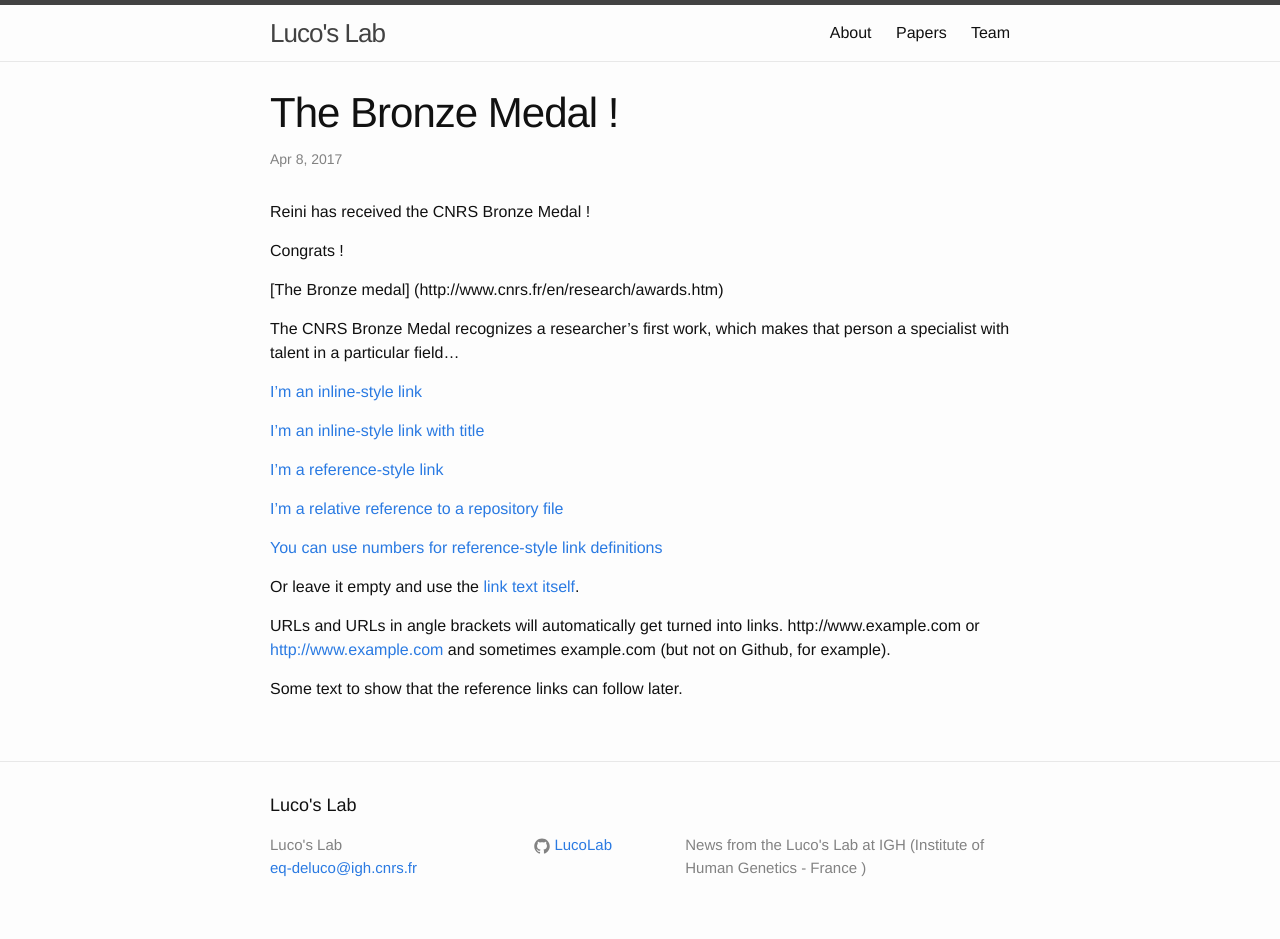
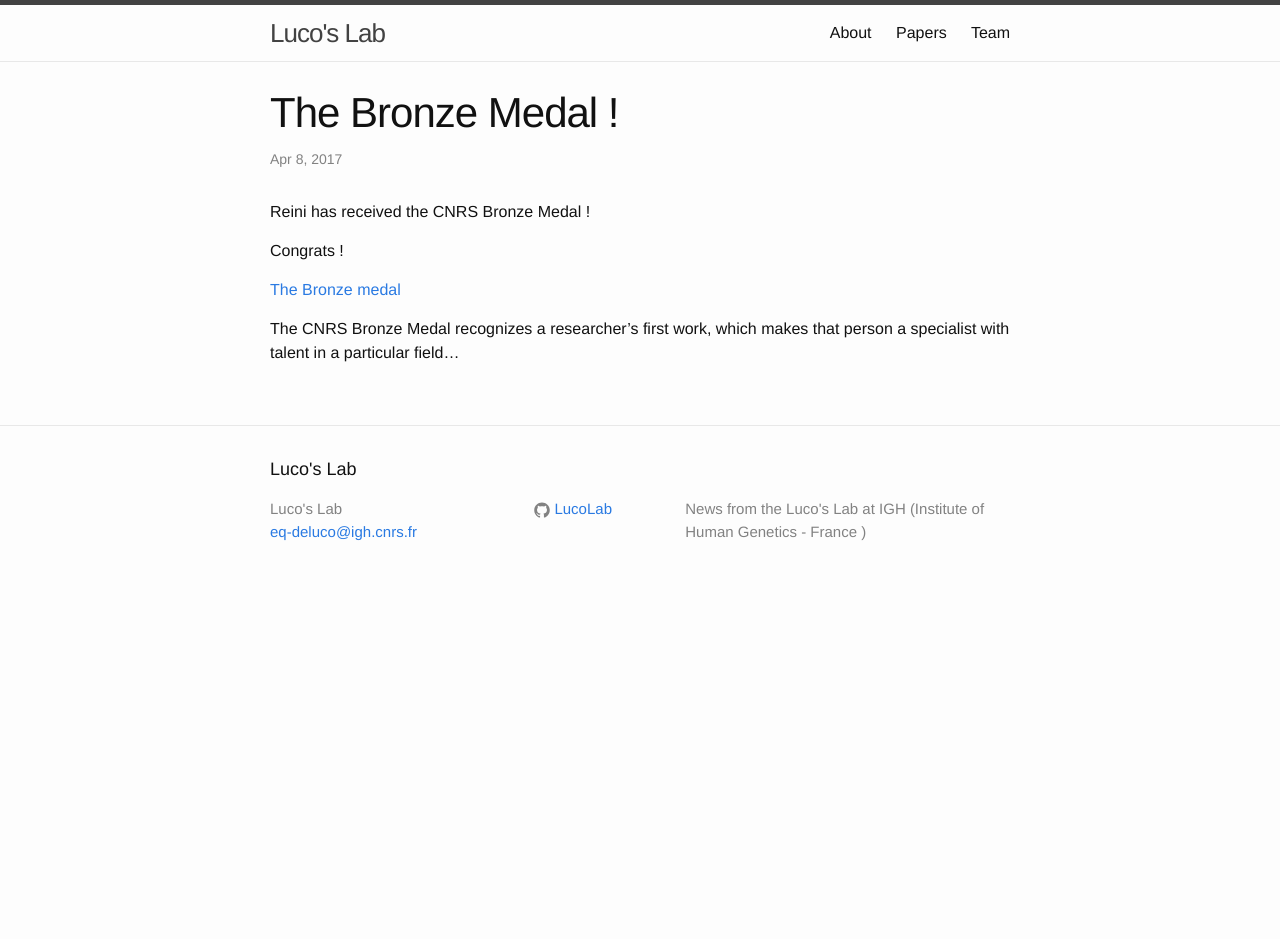
Before and after one commit to Omics-consulting/montpellier, a Jekyll site: the page built from _posts/2017-04-08-welcome-to-jekyll.markdown, in a window 1280 px wide. Built offline with Jekyll 4.4.1, drawn with Linux system fonts in a browser that asks for light colours; after the commit the page ends 900 px from its top, so only the background shows below that.

```diff
--- a/_posts/2017-04-08-welcome-to-jekyll.markdown
+++ b/_posts/2017-04-08-welcome-to-jekyll.markdown
@@ -9,28 +9,6 @@
 
 Congrats !
 
-[The Bronze medal] (http://www.cnrs.fr/en/research/awards.htm)
+[The Bronze medal](http://www.cnrs.fr/en/research/awards.htm)
 
 The CNRS Bronze Medal recognizes a researcher's first work, which makes that person a specialist with talent in a particular field...
-
-[I'm an inline-style link](https://www.google.com)
-
-[I'm an inline-style link with title](https://www.google.com "Google's Homepage")
-
-[I'm a reference-style link][Arbitrary case-insensitive reference text]
-
-[I'm a relative reference to a repository file](../blob/master/LICENSE)
-
-[You can use numbers for reference-style link definitions][1]
-
-Or leave it empty and use the [link text itself].
-
-URLs and URLs in angle brackets will automatically get turned into links.
-http://www.example.com or <http://www.example.com> and sometimes
-example.com (but not on Github, for example).
-
-Some text to show that the reference links can follow later.
-
-[arbitrary case-insensitive reference text]: https://www.mozilla.org
-[1]: http://slashdot.org
-[link text itself]: http://www.reddit.com
```
Also changed, not shown: team.md (+5 -4 lines).
